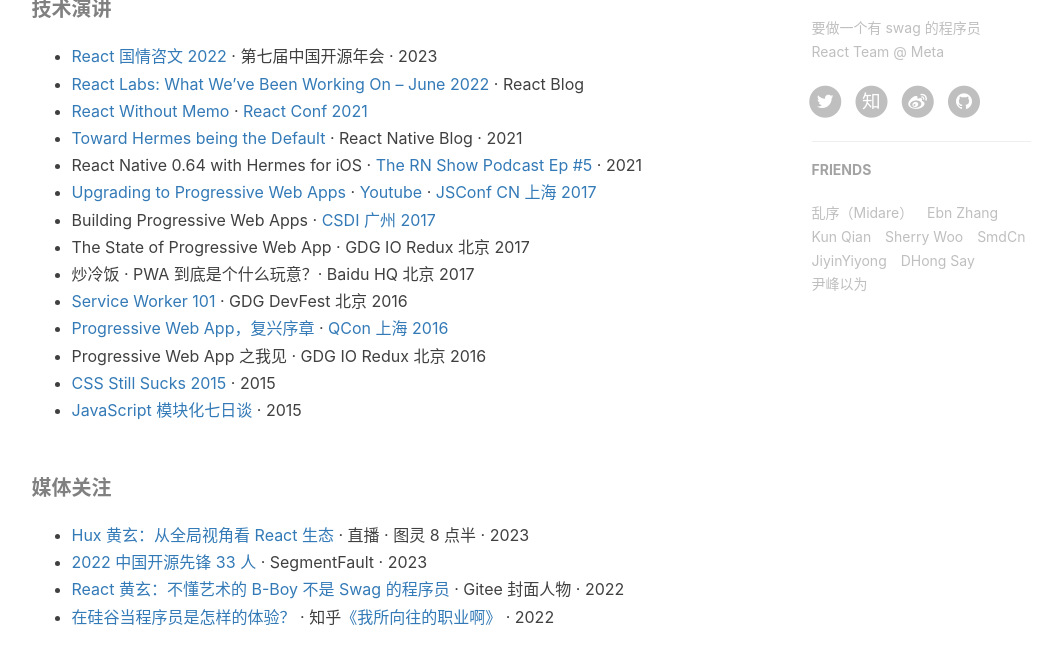
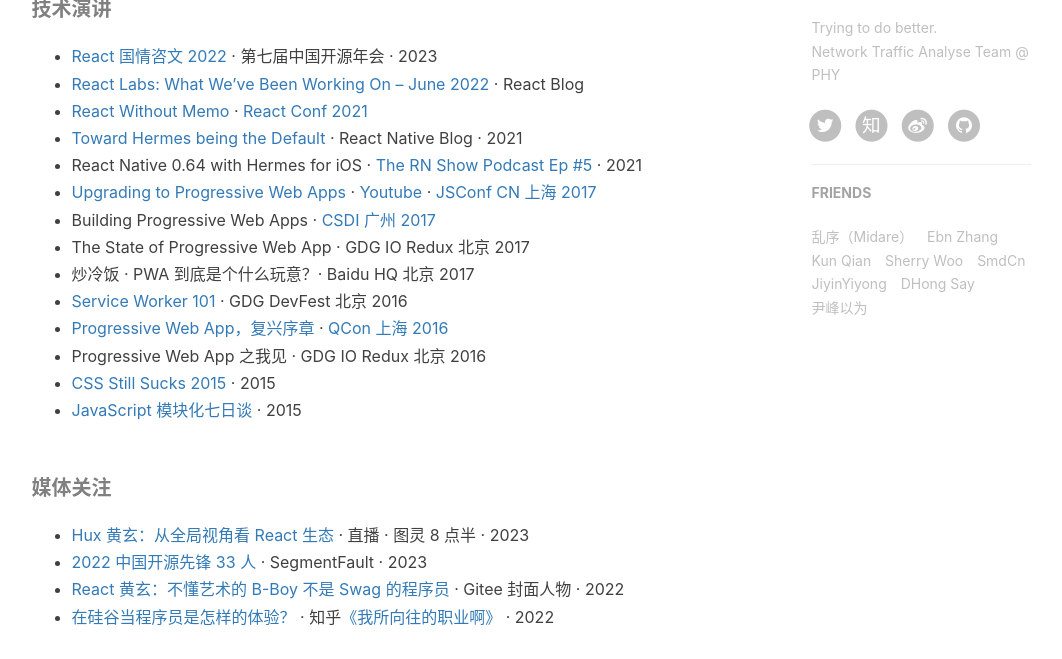
Before and after one commit to IcedLimeTea/IcedLimeTea.github.io, a Jekyll site: the page built from about.html, in a window 1280 px wide and 900 px high, scrolled down 629 px, cut to the strip 241-900 px from the top of the window. Shown: the whole strip, without its empty margins (136-1198 px from the left). Built offline with Jekyll 4.4.1, drawn with Linux system fonts in a browser that asks for light colours; nearby versions of some CDN libraries; comment, search, counter and statistics services are not loaded.

Commit message:
update configyml

```diff
--- a/_config.yml
+++ b/_config.yml
@@ -74,8 +74,8 @@ ga_domain: huangxuan.me
 
 # Sidebar settings
 sidebar: true # whether or not using Sidebar.
-sidebar-about-description: "要做一个有 swag 的程序员 <br> React Team @ Meta"
-sidebar-avatar: https://github.com/Huxpro.png # use absolute URL, seeing it's used in both `/` and `/about/`
+sidebar-about-description: "Trying to do better. <br> Network Traffic Analyse Team @ PHY"
+sidebar-avatar: https://github.com/IcedLimeTea.png # use absolute URL, seeing it's used in both `/` and `/about/`
 
 # Featured Tags
 featured-tags: true # whether or not using Feature-Tags
```
